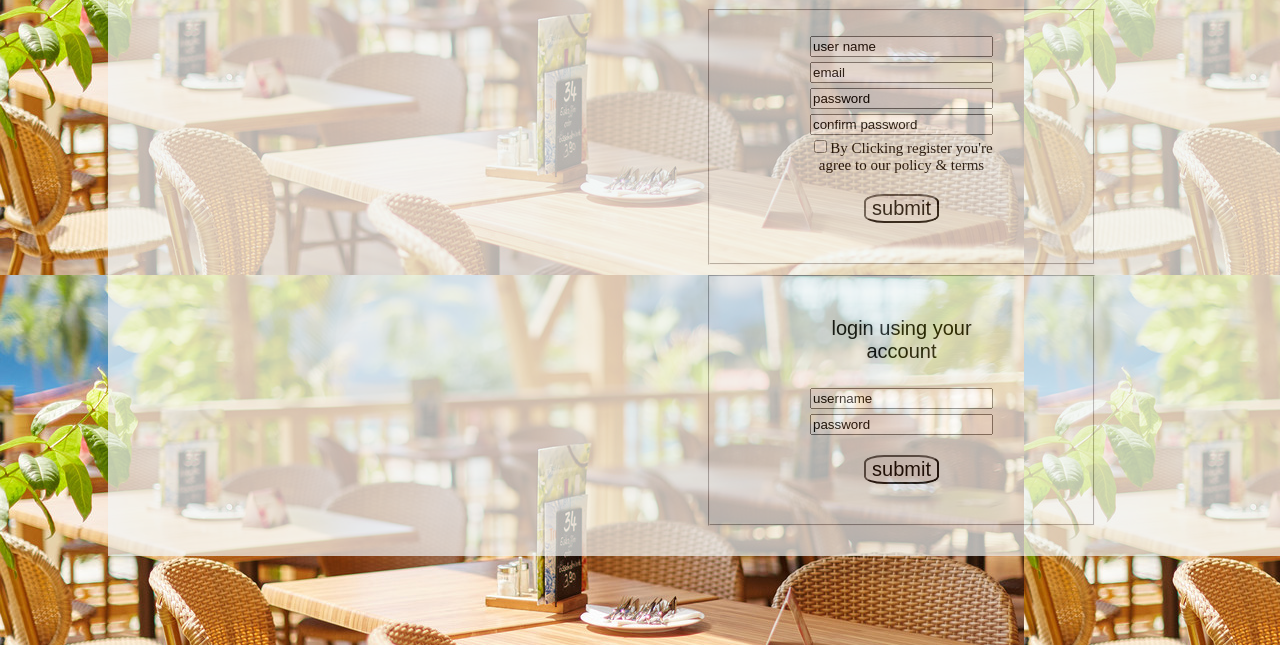
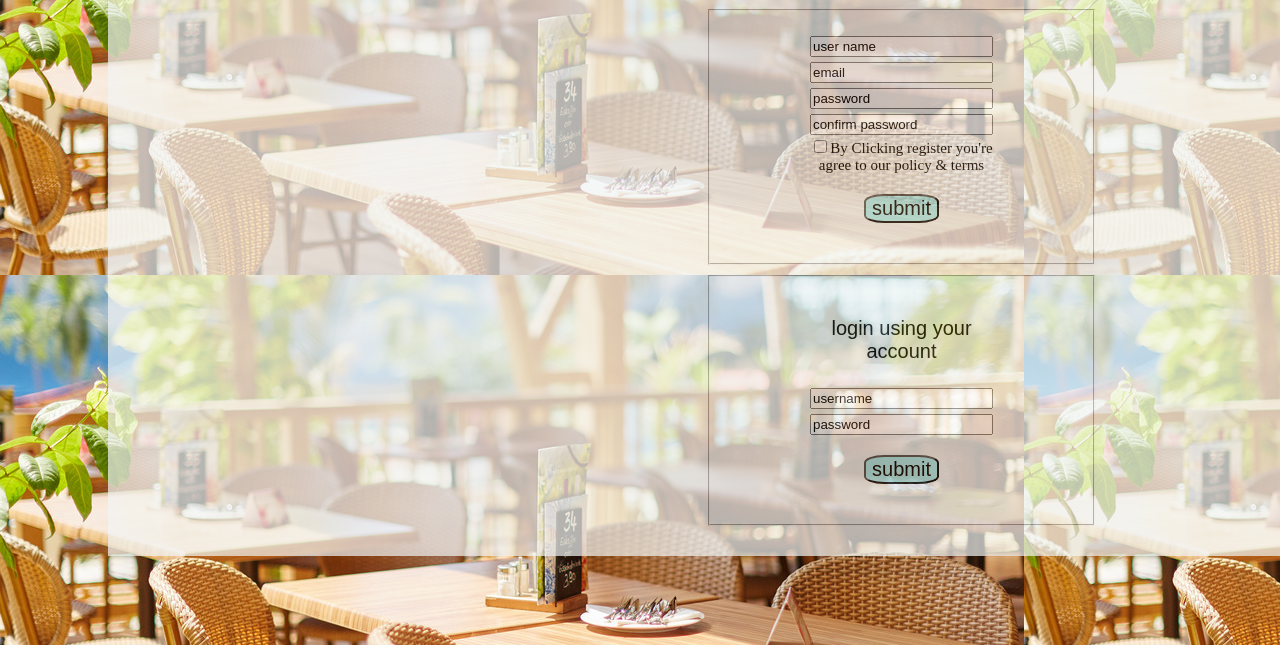
Before and after one commit to ceyhunsahin/restorant-login-form-template, a plain HTML site: page index.html in a window 1280 px wide. Shown: the part 155-800 px from the top of the page. Drawn offline with Linux system fonts and the light colour scheme.

Commit message:
Update styles.css

```diff
--- a/styles.css
+++ b/styles.css
@@ -31,6 +31,7 @@ button{
   font-size: 20px;
   text-decoration: none;
   margin: 20px 0;
+  background-color: #aeeff0;
 
 }
 p{
```
